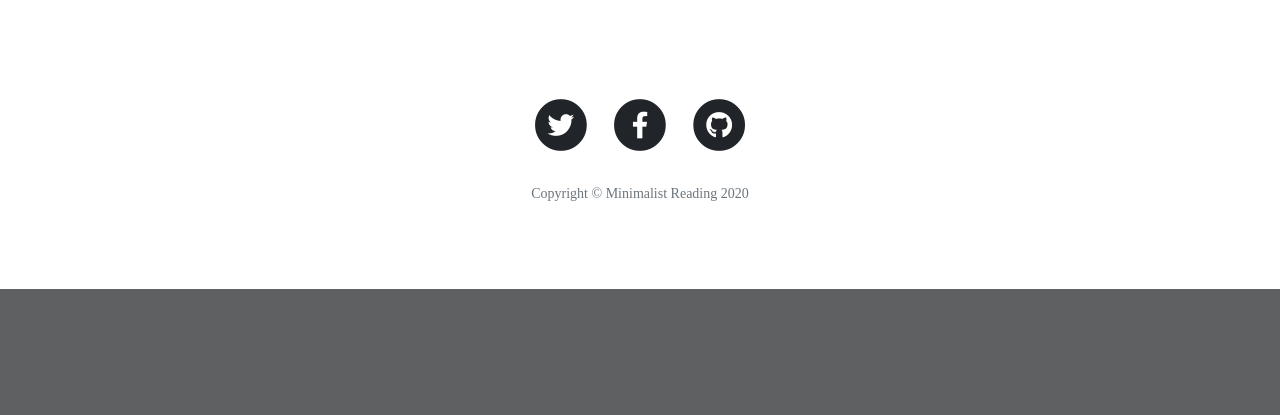
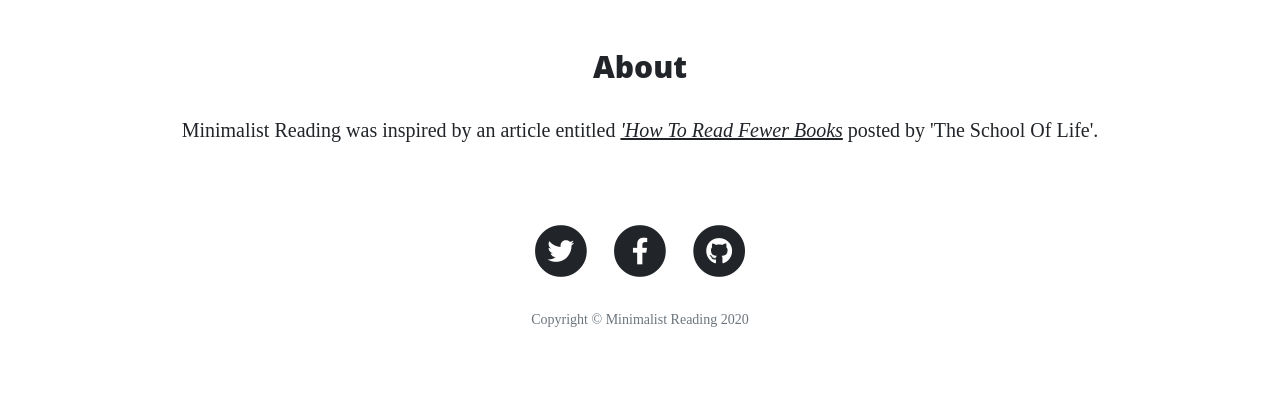
Before and after one commit to Code-Institute-Submissions/MS3-2, a Flask app: page /about in a window 1280 px wide. Shown: the part 629-1044 px from the top of the page. Before the commit the page ends 918 px from the top, so only its background shows below. Run offline with Flask 2, Linux system fonts and the light colour scheme; parts of the project's set-up code (start-up, migrations or seed data) failed here and were passed over; some libraries are stand-ins or nearby versions.

Commit message:
Added editbook.html page for update operations

```diff
--- a/app.py
+++ b/app.py
@@ -7,24 +7,42 @@ if os.path.exists("env.py"):
 
 
 app = Flask(__name__)
-app.secret_key = env.Secret_Key
+app.secret_key = os.getenv('SECRET_KEY')
 app.config["MONGO_DBNAME"] = 'user_uploads'
 app.config["MONGO_URI"] = os.getenv('MONGO_URI')
 mongo = PyMongo(app)
 
 
-@app.route("/")
+@app.route('/')
 def index():
     return render_template("index.html")
 
-@app.route("/about")
+
+@app.route('/about')
 def about():
-    return render_template("about.html")
+    return render_template("about.html", page_title="About")
 
 
-@app.route("/submit")
+@app.route('/submit')
 def submit():
     return render_template("submit.html", page_title="Submit")
+
+
+""" Retrieves all the 'books' from our MongoDB and
+displays them on browse.html"""
+
+
+@app.route('/browse')
+def browse():
+    return render_template("browse.html", page_title="Browse",
+                           books=mongo.db.books.find())
+
+
+""" insert_book function runs when the submit button is clicked.
+It converts info to a dictionary and adds it to the DB.
+It then redirects the user to the browse.html page where they
+can view their upload and the rest of the uploads to the site.
+ """
 
 
 @app.route('/insert_book', methods=['POST'])
@@ -33,11 +51,20 @@ def insert_book():
     books.insert_one(request.form.to_dict())
     return redirect(url_for('browse'))
 
+@app.route('/edit_book<book_id>')
+def edit_book(book_id):
+    the_book =  mongo.db.tasks.find_one({"_id": ObjectId(book_id)})
+    return render_template('editbook.html', book=the_book)
 
-@app.route("/browse")
-def browse():
-    return render_template("browse.html", page_title="Browse",
-                           books=mongo.db.books.find())
+
+""" The delete_book function allows the user completely
+delete their upload ftom the database """
+
+
+@app.route('/delete_book/<book_id>')
+def delete_book(book_id):
+    mongo.db.books.remove({'_id': ObjectId(book_id)})
+    return redirect(url_for('browse'))
 
 
 if __name__ == '__main__':
--- a/static/css/clean-blog.css
+++ b/static/css/clean-blog.css
@@ -28,7 +28,7 @@ p {
   margin: 30px 0;
 }
 
-p a {
+ p a {
   text-decoration: underline;
 }
 
@@ -48,7 +48,11 @@ a {
 }
 
 a:focus, a:hover {
-  color: #0085A1;
+  color: rgb(154, 162, 163);
+}
+
+#purchase:hover {
+  color: rgb(167, 34, 34);
 }
 
 blockquote {
--- a/templates/about.html
+++ b/templates/about.html
@@ -1,5 +1,17 @@
 {% extends 'base.html' %}
 {% block content  %}
+
+<h2 class="text-center">{{ page_title }}</h2>
+
+
+<div class="container">
+ <p class="text-center">Minimalist Reading was inspired by an article entitled <a href="https://www.theschooloflife.com/thebookoflife/how-to-read-fewer-books"><em>'How To Read Fewer Books</em></a> posted by 'The School Of Life'.<br>
+
+
+ </p>
+
+ </div>
+
 
 
 
```
Also changed, not shown: templates/browse.html (+9 -5 lines), templates/editbook.html (added, +42 -0 lines), templates/index.html (+7 -4 lines), README.md.
